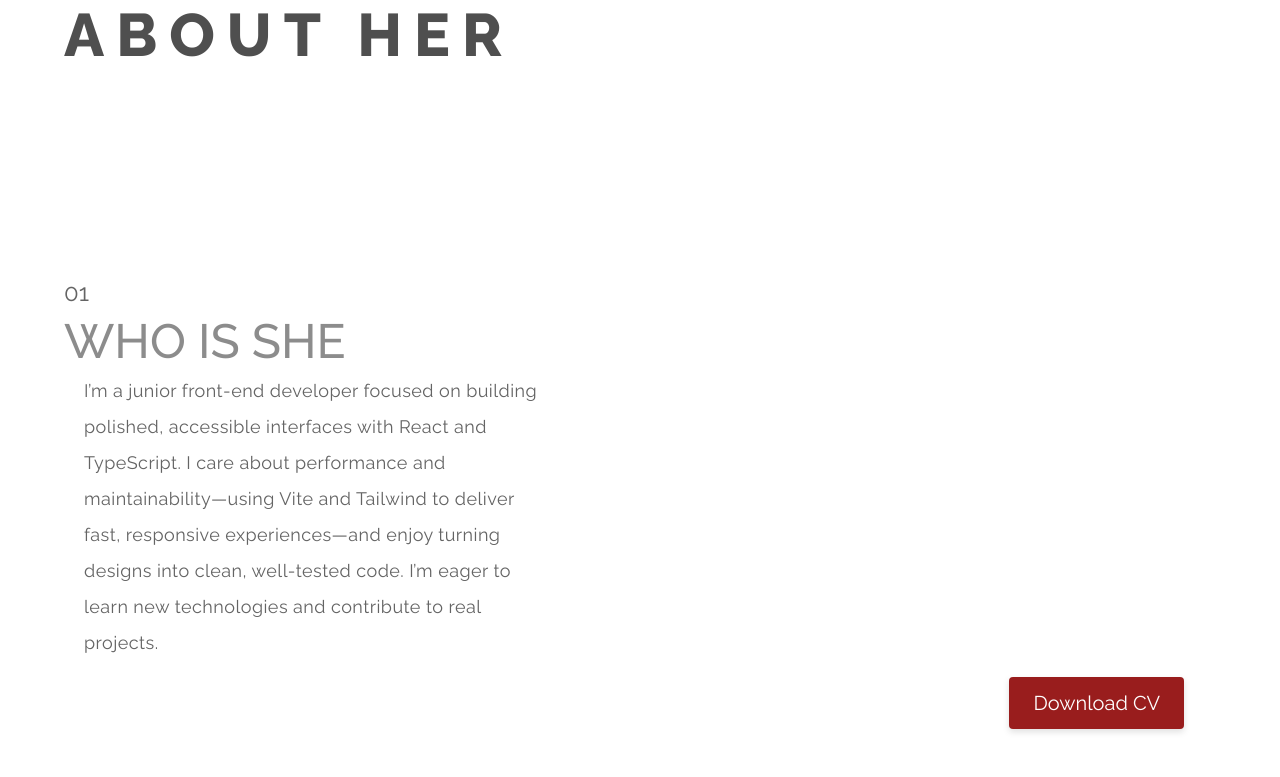
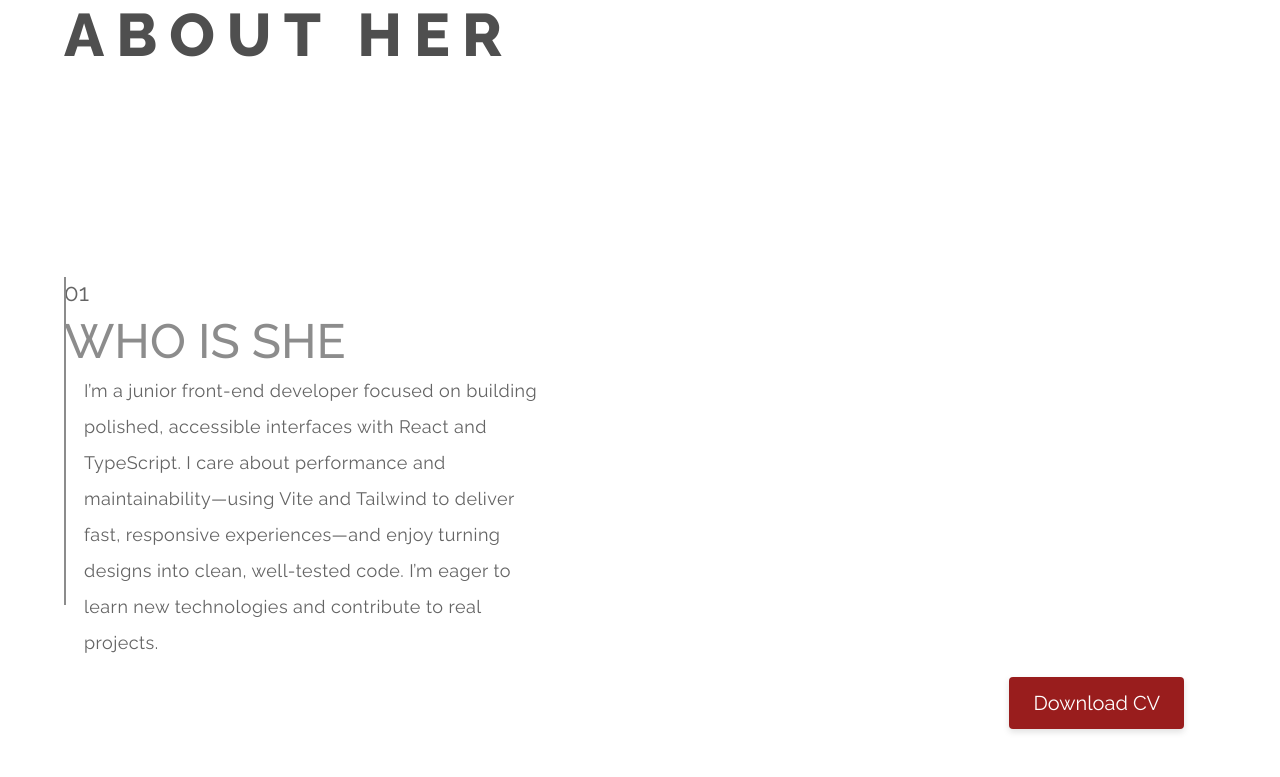
Before and after one commit to bavayra/Portfolio, a React (Vite) app: page / in a window 1280 px wide. Shown: the part 955-1732 px from the top of the page. Built offline with nearby package versions, Linux system fonts and the light colour scheme.

Commit message:
refactor(Dividers-description): recalculated clamps for block-div-xl height for screens 360-820

```diff
--- a/src/index.css
+++ b/src/index.css
@@ -120,10 +120,11 @@
     --block-div-sm-h: 248px;
     --block-div-md-h: 272px;
     --block-div-lg-h: 312px;
+    --block-div-xl-h: 340px;
   }
 }
 
-@media (min-width: 360px) and (max-width: 411px) {
+@media (min-width: 360px) and (max-width: 412px) {
   :root {
     --block-div-top: 104px;
   }
@@ -152,6 +153,7 @@
     --block-div-sm-h: clamp(248px, calc(34.28vh - 19.384px), 272px);
     --block-div-md-h: clamp(276px, calc(40vh - 36px), 304px);
     --block-div-lg-h: clamp(312px, calc(51.42vh - 89.076px), 348px);
+    --block-div-xl-h: clamp(340px, calc(40vh + 28px), 368px);
   }
 }
 
@@ -168,6 +170,7 @@
     --section-bot-div-top: clamp(226px, calc(100vh - 624px), 234px);
 
     --block-div-lg-h: 348px;
+    --block-div-xl-h: 368px;
   }
 }
 
@@ -204,12 +207,12 @@
 @media (min-width: 481px) and (max-width: 600px) {
   :root {
     --block-div-lg-h: clamp(348px, calc(100vh - 512px), 388px);
+    --block-div-xl-h: clamp(368px, calc(80vh - 320px), 400px);
   }
 }
 
 @media (min-width: 360px) and (max-width: 599px) {
   :root {
-    --block-div-xl-h: clamp(340px, calc(7vw + 88px), 380px);
     --block-div-2xl-h: clamp(350px, calc(20vw + 278px), 460px);
 
     --section-top-div-top: 20px;
@@ -223,6 +226,7 @@
     --block-div-sm-h: clamp(244px, calc(-35vh - 71px), 272px);
     --block-div-md-h: clamp(280px, calc(-30vh + 10px), 304px);
     --block-div-lg-h: clamp(328px, calc(-75vh - 297px), 388px);
+    --block-div-xl-h: clamp(340px, calc(-75vh - 335px), 400px);
   }
 }
 
@@ -230,6 +234,8 @@
   :root {
     --block-div-sm-h: 244px;
     --block-div-md-h: 280px;
+    --block-div-lg-h: 328px;
+    --block-div-xl-h: 340px;
   }
 }
 
@@ -245,7 +251,6 @@
     --section-bot-div-height: clamp(180px, calc(16vh + 36px), 216px);
     --section-bot-div-top: clamp(252px, calc(31vh - 27px), 320px);
 
-    --block-div-xl-h: 380px;
     --block-div-2xl-h: clamp(350px, 84.95vw, 460px);
     --block-div-top: clamp(114px, calc(17.5vh - 43.5px), 128px);
 
--- a/src/sections/Description.tsx
+++ b/src/sections/Description.tsx
@@ -5,7 +5,7 @@ export const Description = () => {
     <section className="relative h-[84vh] tablet-sm:ml-12 min-[375px]:h-[92vh] tablet-md:h-[60vh] min-[390px]:h-[70vh] phone-md:max-h-[74vh] min-[428px]:h-[68vh] phone-lg:h-[72vh] py-8 ml-3">
       <Divider
         widthPx="var(--hero-div-w)"
-        heightPx="var(--block-div-xl-h)"
+        heightPx="var(--block-div-lg-h)"
         leftPx={0}
         color="grey-2"
         topPx="var(--block-div-top)"
```
